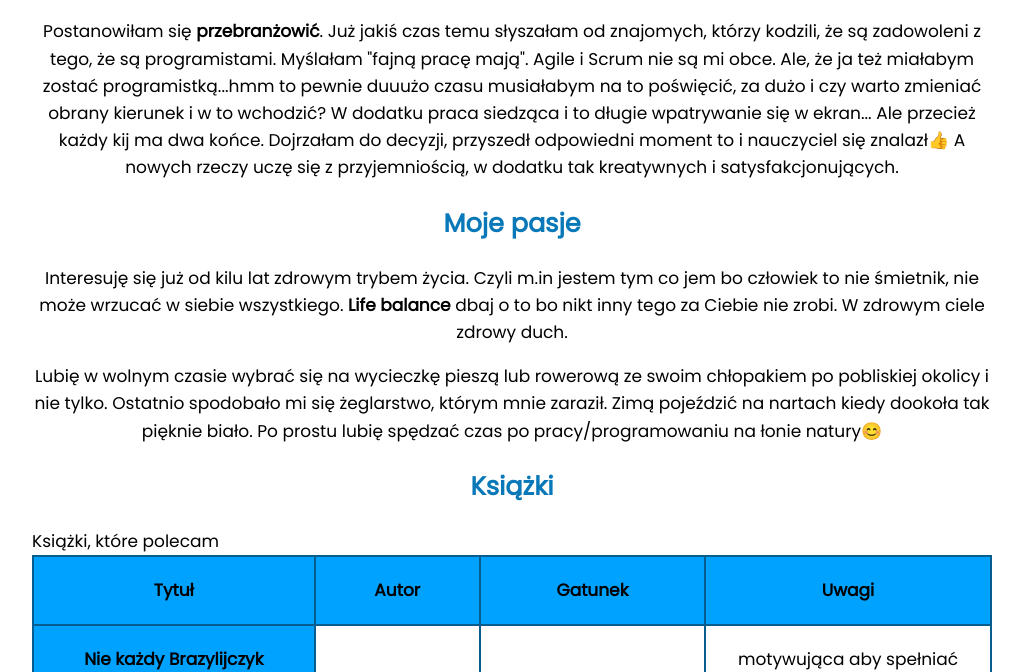
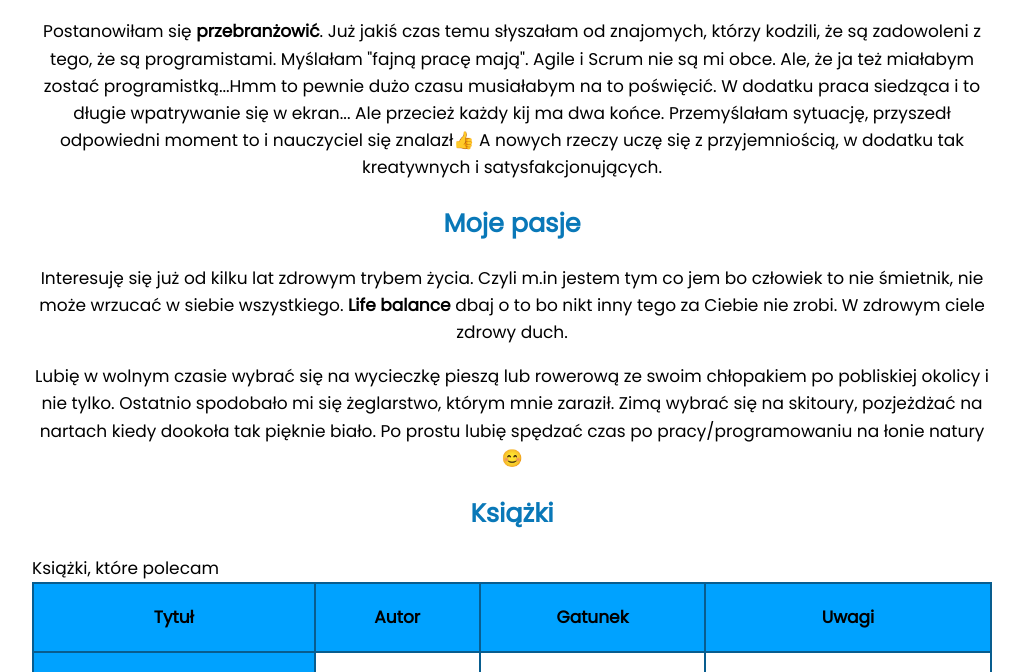
Before and after one commit to Karolcia333/Homepage, a plain HTML site: page index.html in a window 1280 px wide. Shown: the part 591-1263 px from the top of the page, without its empty margins (128-1151 px from the left). Drawn offline with nearby package versions, Linux system fonts and the light colour scheme.

Commit message:
updated content

```diff
--- a/index.html
+++ b/index.html
@@ -56,21 +56,20 @@
                 z tego, że są programistami. Myślałam "fajną pracę mają". Agile i Scrum nie są mi obce. Ale, że ja
                 też
                 miałabym
-                zostać programistką...hmm to
-                pewnie duuużo
-                czasu musiałabym na to poświęcić, za dużo i czy warto zmieniać obrany kierunek i w to wchodzić? W
+                zostać programistką...Hmm to
+                pewnie dużo
+                czasu musiałabym na to poświęcić. W
                 dodatku
                 praca
                 siedząca i to
-                długie wpatrywanie się w ekran... Ale przecież każdy kij ma dwa końce. Dojrzałam do
-                decyzji, przyszedł odpowiedni moment to i nauczyciel się znalazł👍 A nowych rzeczy uczę się z
+                długie wpatrywanie się w ekran... Ale przecież każdy kij ma dwa końce. Przemyślałam sytuację, przyszedł odpowiedni moment to i nauczyciel się znalazł👍 A nowych rzeczy uczę się z
                 przyjemniością, w
                 dodatku tak kreatywnych i satysfakcjonujących.
             </p>
         </section>
         <section id="interested">
             <h2 class="section__subheader">Moje pasje</h2>
-            <p>Interesuję się już od kilu lat zdrowym trybem życia. Czyli m.in jestem tym co jem bo człowiek to nie
+            <p>Interesuję się już od kilku lat zdrowym trybem życia. Czyli m.in jestem tym co jem bo człowiek to nie
                 śmietnik,
                 nie
                 może wrzucać w siebie wszystkiego. <b>Life balance</b> dbaj o to bo nikt inny tego za Ciebie nie
@@ -82,7 +81,7 @@
             <p> Lubię
                 w wolnym czasie wybrać się na wycieczkę pieszą lub rowerową ze swoim chłopakiem po pobliskiej
                 okolicy i
-                nie tylko. Ostatnio spodobało mi się żeglarstwo, którym mnie zaraził. Zimą pojeździć na nartach
+                nie tylko. Ostatnio spodobało mi się żeglarstwo, którym mnie zaraził. Zimą wybrać się na skitoury, pozjeżdżać na nartach
                 kiedy
                 dookoła
                 tak
```
